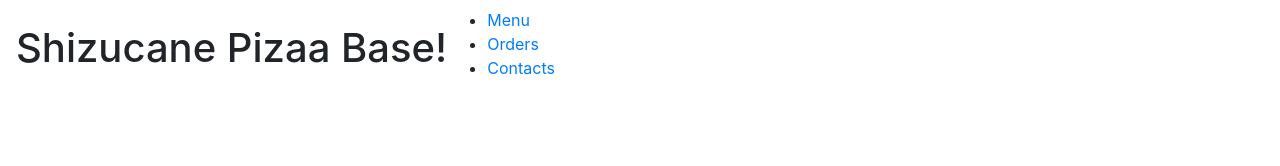
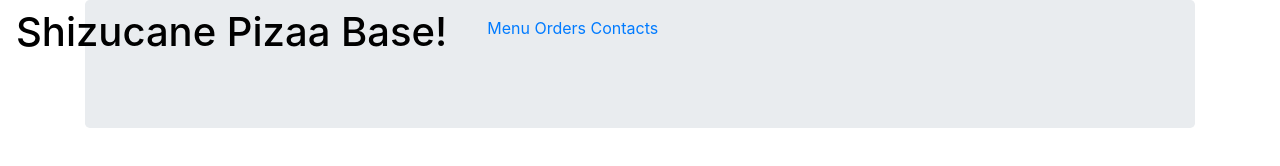
Before and after one commit to shizukane/pizza-project, a plain HTML site: page index.html in a window 1280 px wide. Drawn offline with nearby package versions, Linux system fonts and the light colour scheme.

Commit message:
stlyed the nav bar text inline

```diff
--- a/css/styles.css
+++ b/css/styles.css
@@ -0,0 +1,13 @@
+body{
+    background-image: image("https://images.pexels.com/photos/1653772/pexels-photo-1653772.jpeg?auto=compress&cs=tinysrgb&dpr=2&h=650&w=940");
+}
+h1{
+    text-align: center;
+}
+nav{
+    text-align: center;
+    color:black;
+}
+li {
+    display: inline;
+  }
--- a/index.html
+++ b/index.html
@@ -11,6 +11,8 @@
     <title>Pizza project</title>
 </head>
 <body>
+    <div class="container">
+        <div class="jumbotron">
     <!--Start Navigation //-->
 <nav class="navbar navbar-expand-lg navbar-dark fixed-top scrolling-navbar">
         <h1 id="piz-pap" class="">Shi<span id="spantext">zucan</span>e Pizaa Base!</h1>
```
